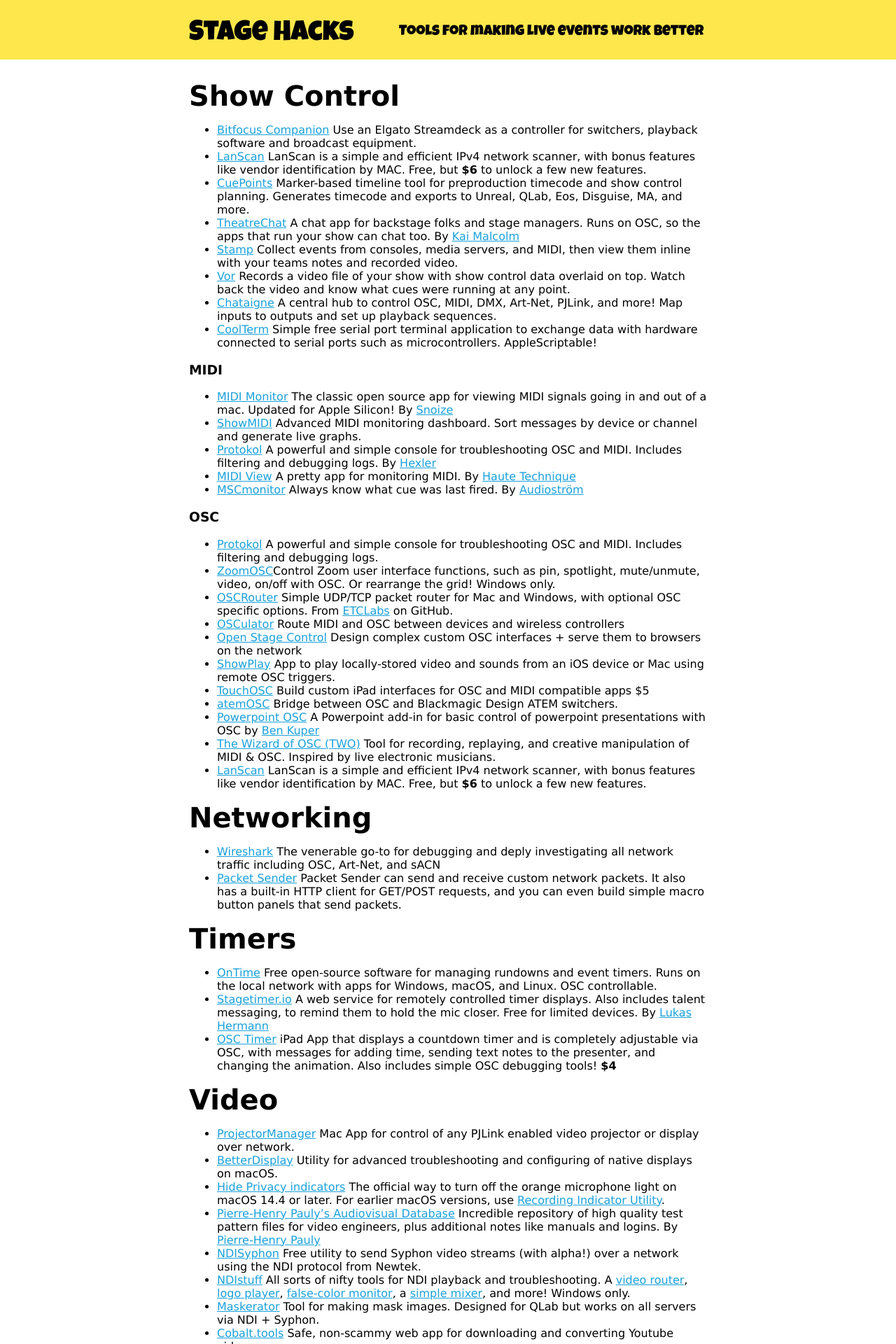
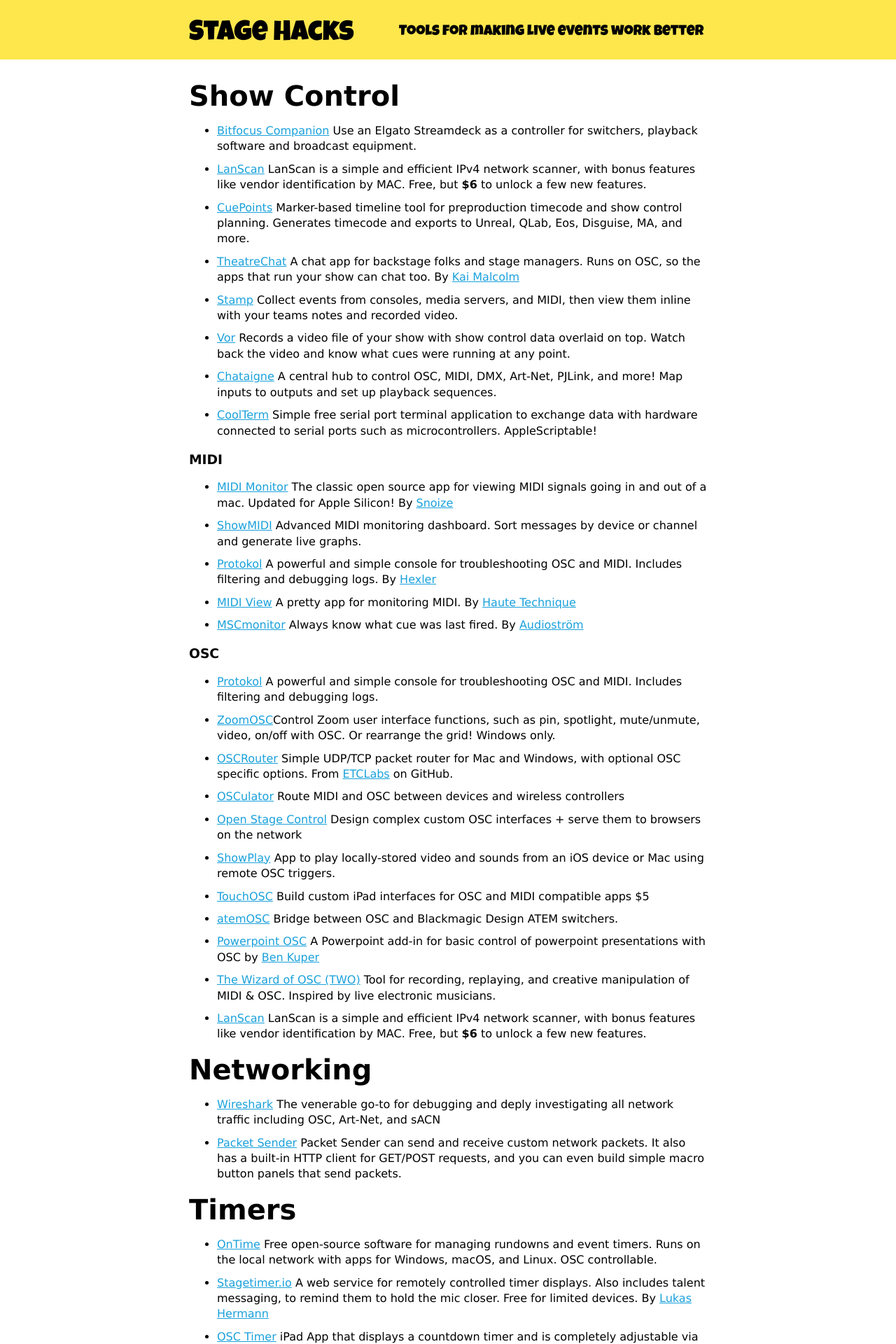
Before and after one commit to stagehacks/stagehacksdotcom, a Jekyll site: the page built from index.md, in a window 1280 px wide. Shown: the top 1920 px of the page at 70% size. Built offline with Jekyll 4.4.1, drawn with Linux system fonts in a browser that asks for light colours; our own code applies the rules of GitHub Pages for plain Markdown files.

Commit message:
Update default.html

```diff
--- a/_layouts/default.html
+++ b/_layouts/default.html
@@ -7,9 +7,11 @@
     <meta name="viewport" content="width=device-width,maximum-scale=2">
 
     <link rel="preconnect" href="https://fonts.googleapis.com">
-<link rel="preconnect" href="https://fonts.gstatic.com" crossorigin>
-<link href="https://fonts.googleapis.com/css2?family=Luckiest+Guy&display=swap" rel="stylesheet">
+    <link rel="preconnect" href="https://fonts.gstatic.com" crossorigin>
+    <link href="https://fonts.googleapis.com/css2?family=Luckiest+Guy&display=swap" rel="stylesheet">
 
+
+    <title>Stage Hacks</title>
 
     <style>
       /* https://coolors.co/92d5f2-fde74c-9bc53d-e55934-fa7921 */
@@ -36,9 +38,9 @@
       a:active, a:hover{
         color: #92d5f2;
       }
-      hr{
-        border-top: 1px solid black;
-        margin: 20px 0px;
+      li{
+        line-height: 1.4em;
+        margin-bottom: 10px;
       }
 
       .inner{
```
